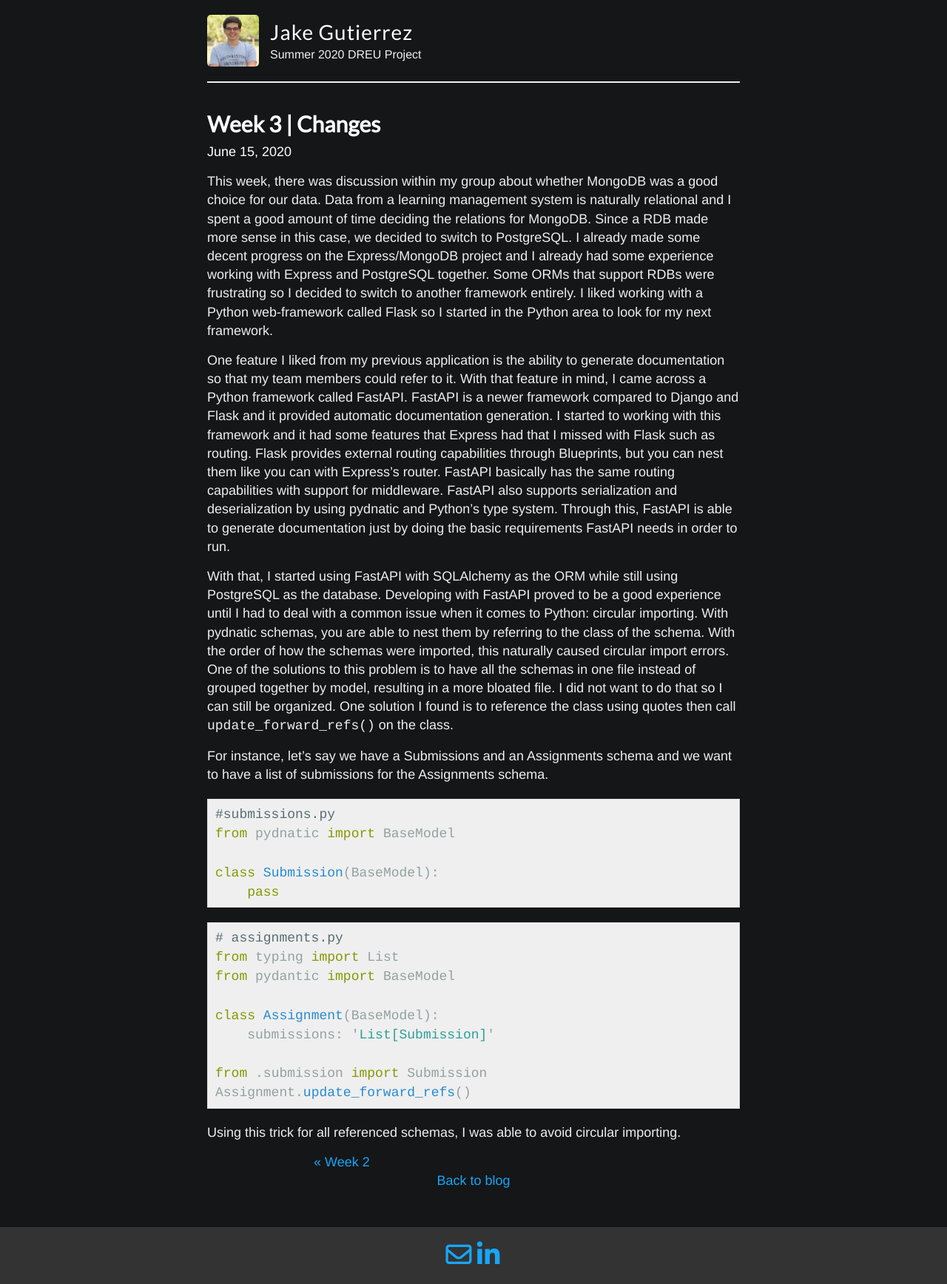
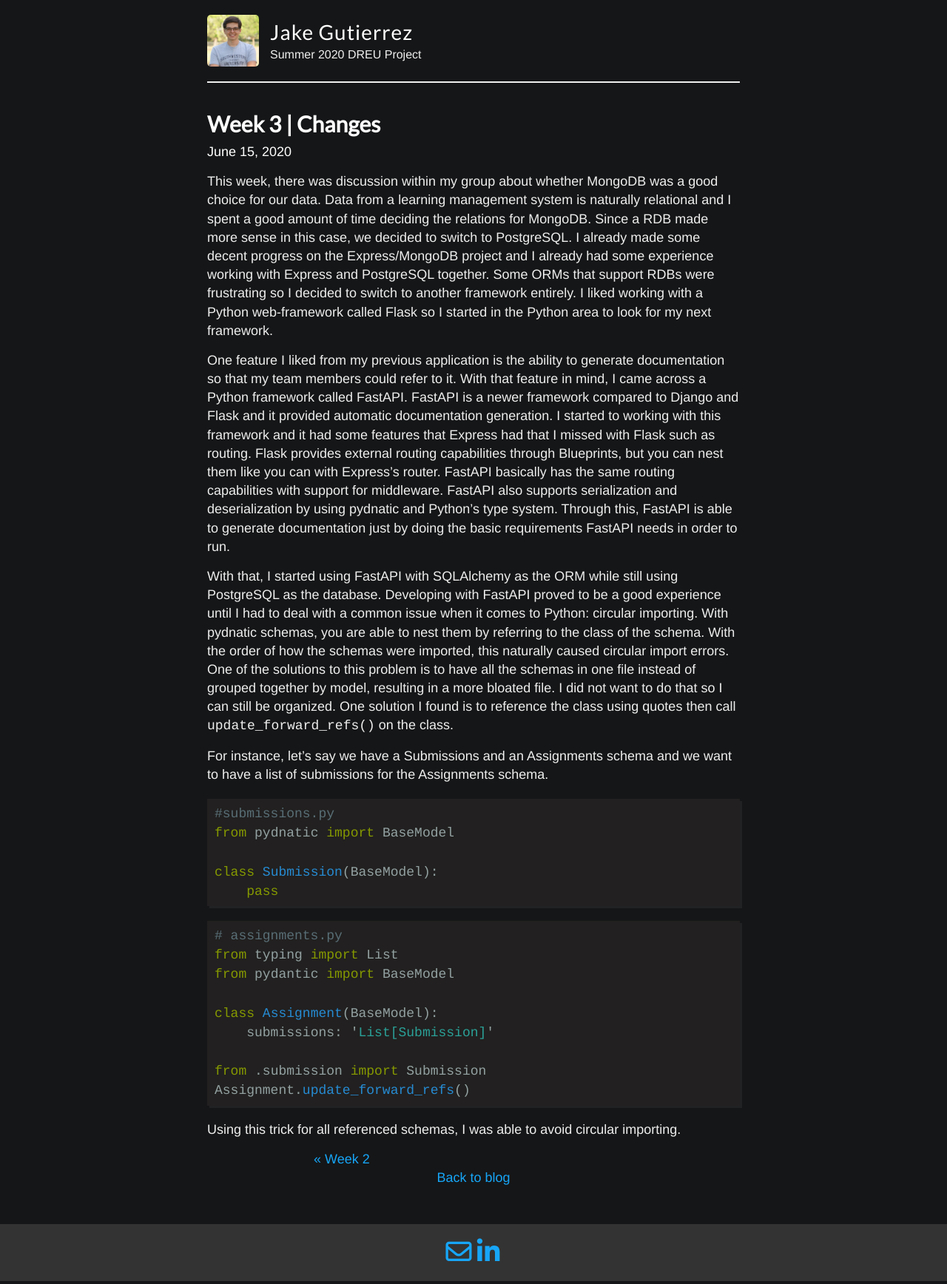
Before and after one commit to jakegut/jakegut.github.io, a Jekyll site: the page built from _posts/2020-06-15-week3.md, in a window 1280 px wide. Shown: the whole page at 74% size. Built offline with Jekyll 4.4.1, drawn with Linux system fonts in a browser that asks for light colours; nearby versions of some CDN libraries.

Commit message:
Fix highlighting

```diff
--- a/_sass/_highlights.scss
+++ b/_sass/_highlights.scss
@@ -1,11 +1,10 @@
 
 .highlight {
-  background-color: #efefef;
+  background-color: #222020;
   padding: 7px 7px 7px 10px;
-  border: 1px solid #ddd;
-  -moz-box-shadow: 3px 3px rgba(0,0,0,0.1);
-  -webkit-box-shadow: 3px 3px rgba(0,0,0,0.1);
-  box-shadow: 3px 3px rgba(0,0,0,0.1);
+  -moz-box-shadow: 3px 3px rgba(142, 142, 142, 0.1);
+  -webkit-box-shadow: 3px 3px rgba(142, 142, 142, 0.1);
+  box-shadow: 3px 3px rgba(142, 142, 142, 0.1);
   margin: 20px 0 20px 0;
   overflow: scroll;
 }
```
Also changed, not shown: index.md (+1 -1 lines).
